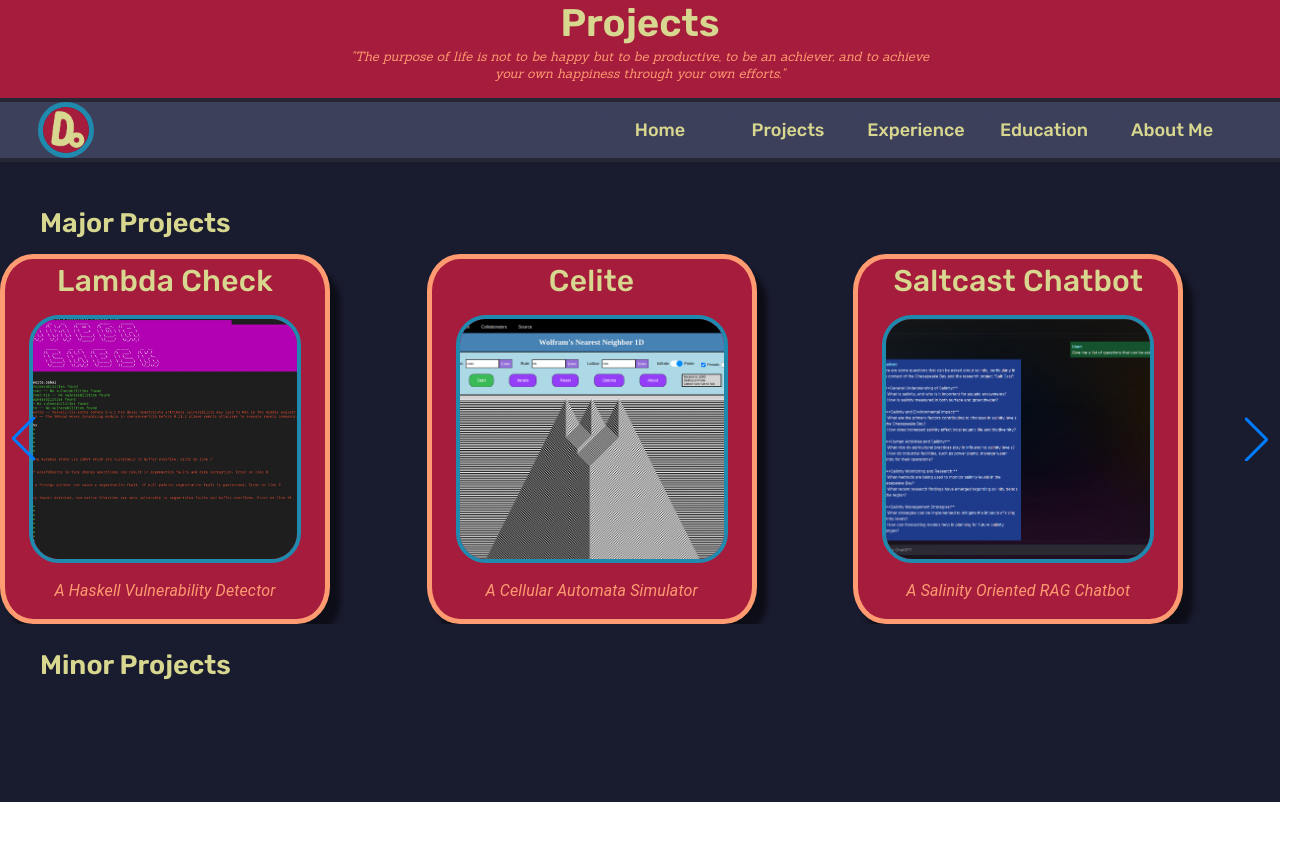
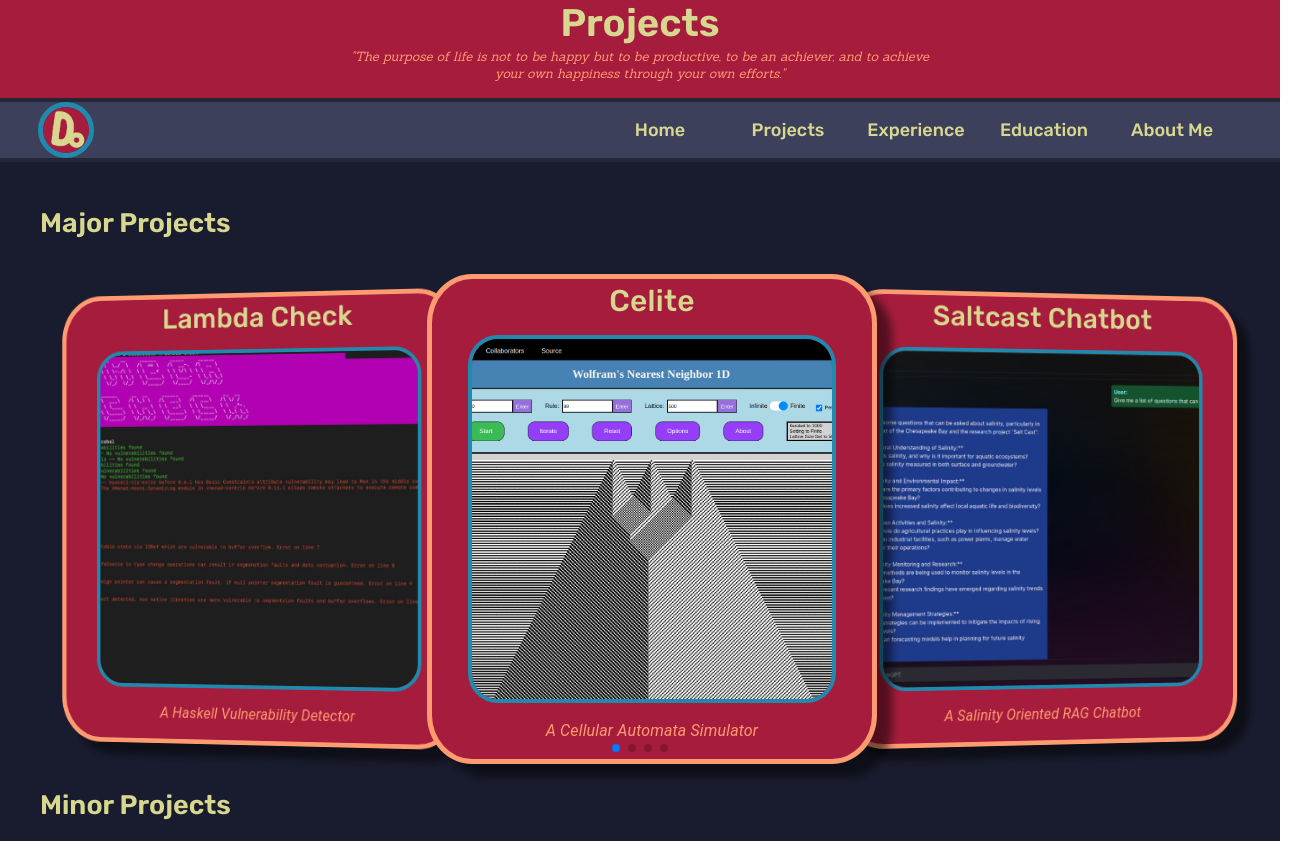
Before and after one commit to Omniladder/Portfolio_Website, a React (Create React App) app: page /projects in a window 1280 px wide. Shown: the whole page, 1302 px wide, since content can reach past the window. Before the commit the page ends 802 px from the top, so only its background shows below. Built offline with nearby package versions, Linux system fonts and the light colour scheme.

Commit message:
Improved Slider

```diff
--- a/src/components/header/header.js
+++ b/src/components/header/header.js
@@ -8,13 +8,13 @@ function WebHeader({title, quote}) {
   const navigate = useNavigate();
   return (
     <header className='header'>
-      <div class='header-container'>
-        <div class='title'>{title}</div>
-        <div class='quote'>"{quote}"</div>
+      <div className='header-container'>
+        <div className='title'>{title}</div>
+        <div className='quote'>"{quote}"</div>
       </div>
       <div className='nav-bar'>
       <img src={logo} className="logo" alt="self" onClick = {() => navigate("/")}/>
-        <div class='nav-buttons'>
+        <div className='nav-buttons'>
           <button className='nav-button' onClick = {() => navigate("/")} >Home</button>
           <button className='nav-button' onClick = {() => navigate("/projects")}>Projects</button>
           <button className='nav-button' onClick = {() => navigate("/experience")}>Experience</button>
--- a/src/components/largeCard/largeCard.css
+++ b/src/components/largeCard/largeCard.css
@@ -7,9 +7,9 @@
     border-radius: 30px;
     max-height: 100%;
     max-width: 100%;
-    aspect-ratio: 1.1/1;
+    aspect-ratio: 1/1;
     object-fit: cover;
-    height: 30vh;
+    height: 45vh;
     object-position: center top;
     border: 4px solid #208AAE;
 
--- a/src/components/largeCard/largeCard.js
+++ b/src/components/largeCard/largeCard.js
@@ -7,7 +7,7 @@ import './largeCard.css';
 
 function largeCard({title, quote, image}) {
   return (
-    <Card sx={{ width: '40vh' , height: '45vh', backgroundColor: '#A61C3C', borderRadius: '10%', border: '5px solid black', borderColor: '#FF9B71', transition: 'transform 0.25s ease-in-out', boxShadow: '10px 13px 5px rgba(0, 0, 0, 0.5)',
+    <Card sx={{ width: '55vh' , height: '60vh', backgroundColor: '#A61C3C', borderRadius: '10%', border: '5px solid black', borderColor: '#FF9B71', transition: 'transform 0.25s ease-in-out', boxShadow: '15px 13px 8px rgba(0, 0, 0, 0.5)',
       '&:hover': {transform: 'scale(1.05)', boxShadow: '0 0 14px 0px #A61C3C', cursor: 'pointer' }}}>
 
       <Typography sx={{ fontSize: 30, color: '#D8D78F', fontFamily: 'Rubik, sans-serif', fontWeight: 500}} gutterBottom>
--- a/src/pages/projects/projects.css
+++ b/src/pages/projects/projects.css
@@ -27,5 +27,11 @@
     display: flex;
     align-items: flex-start;
     padding-left: 40px;
+    padding-bottom: 20px;
 
 }
+
+.cardswiper{
+    overflow: visible !important;
+
+}
--- a/src/pages/projects/projects.js
+++ b/src/pages/projects/projects.js
@@ -1,33 +1,37 @@
 import './projects.css';
+
+//These are the internally created components created for this program
 import WebHeader from '../../components/header/header.js';
 import LargeCard from '../../components/largeCard/largeCard.js';
 
-import { register } from 'swiper/element/bundle';
 
 
-/*import CardContent from '@mui/material/CardContent';*/
+//Swiper components
+import { register } from 'swiper/element/bundle';
+import { Swiper, SwiperSlide } from 'swiper/react';
+import { EffectCoverflow, Pagination } from 'swiper/modules';
 
-import { Swiper, SwiperSlide } from 'swiper/react';
-//import 'swiper/swiper.css'; //This line is busted
-import 'swiper/css/effect-coverflow';
-import 'swiper/css/navigation';
-import 'swiper/css/pagination';
-import { EffectCoverflow, Navigation, Pagination } from 'swiper';
 
+//Swiper CSS
+import 'swiper/css';
+import 'swiper/css/pagination'
+import 'swiper/css/effect-coverflow'
+
+// These are the imports for images used in large project sliders
 import haskell from '../../pics/haskell.jpeg';
 import celluar from '../../pics/cells.png';
 import wants from '../../pics/clientWants.png';
 import testifAi from '../../pics/TestifAi.png';
 
-/*iimport Swiper from 'swiper';
-import 'swiper/css';
-import SwiperCore, { Autoplay, Navigation } from 'swiper';
-mport SwiperCore from 'swiper';*/
+
+
+
 
 function projects() {
 	register();
-	/*SwiperCore.use([Autoplay]);*/
+
 	return (
+
 		<div className="App">
 			<header>
 				<div><WebHeader title={"Projects"} quote={"The purpose of life is not to be happy but to be productive, to be an achiever, and to achieve your own happiness through your own efforts."}/></div>
@@ -36,12 +40,55 @@ function projects() {
 				<div className='BoxShadow'>_</div>
 				<div className="sections">Major Projects</div>
 
-				<swiper-container slides-per-view="3" speed="500" loop="true" /*spaceBetween={"30px"}*/ navigation="true" centeredSlides={true}>
-					<swiper-slide><LargeCard title = "Lambda Check" quote="A Haskell Vulnerability Detector" image={haskell}></LargeCard></swiper-slide>
-					<swiper-slide><LargeCard title = "Celite" quote="A Cellular Automata Simulator" image={celluar}></LargeCard></swiper-slide>
-					<swiper-slide><LargeCard title = "Saltcast Chatbot" quote="A Salinity Oriented RAG Chatbot" image={wants}> </LargeCard></swiper-slide>
-					<swiper-slide><LargeCard title = "Testif.Ai" quote="A LLM Based Test Generator" image={testifAi}></LargeCard></swiper-slide>
-				</swiper-container>
+				{/*<swiper slides-per-view={3} speed={500} loop={true} navigation={true} centeredSlides={false}  >*/}
+				<Swiper
+
+					modules={[EffectCoverflow, Pagination]}
+					effect='coverflow'
+					slidesPerView={3}
+
+					loop={true}
+					loopedslides={4}
+
+					pagination={{clickable: true}}
+					className="cardswiper"
+
+					coverflowEffect=
+						{{
+							rotate: -7,
+							slideShadows: false
+						}}
+				>
+					{/* Slide 1 Lambda Check*/}
+					<SwiperSlide >{
+						({ isVisible }) => isVisible ? (
+							<LargeCard title = "Lambda Check" quote="A Haskell Vulnerability Detector" image={haskell}></LargeCard>
+						) : null }
+					</SwiperSlide>
+
+					{/* Slide 2 Celite*/}
+					<SwiperSlide>{
+						({ isVisible }) => isVisible ? (
+							<LargeCard title = "Celite" quote="A Cellular Automata Simulator" image={celluar}></LargeCard>
+						) : null }
+					</SwiperSlide>
+
+					{/* Slide 3 Salinity Chatbot*/}
+					<SwiperSlide>{
+						({ isVisible }) => isVisible ? (
+							<LargeCard title = "Saltcast Chatbot" quote="A Salinity Oriented RAG Chatbot" image={wants}> </LargeCard>
+						) : null }
+					</SwiperSlide>
+
+					{/* Slide 4 TestifAi*/}
+					<SwiperSlide>{
+						({ isVisible }) => isVisible ? (
+							<LargeCard title = "Testif.Ai" quote="A LLM Based Test Generator" image={testifAi}></LargeCard>
+						) : null }
+					</SwiperSlide>
+
+
+				</Swiper>
 
 				<div className="sections">Minor Projects</div>
 			</div>
```
